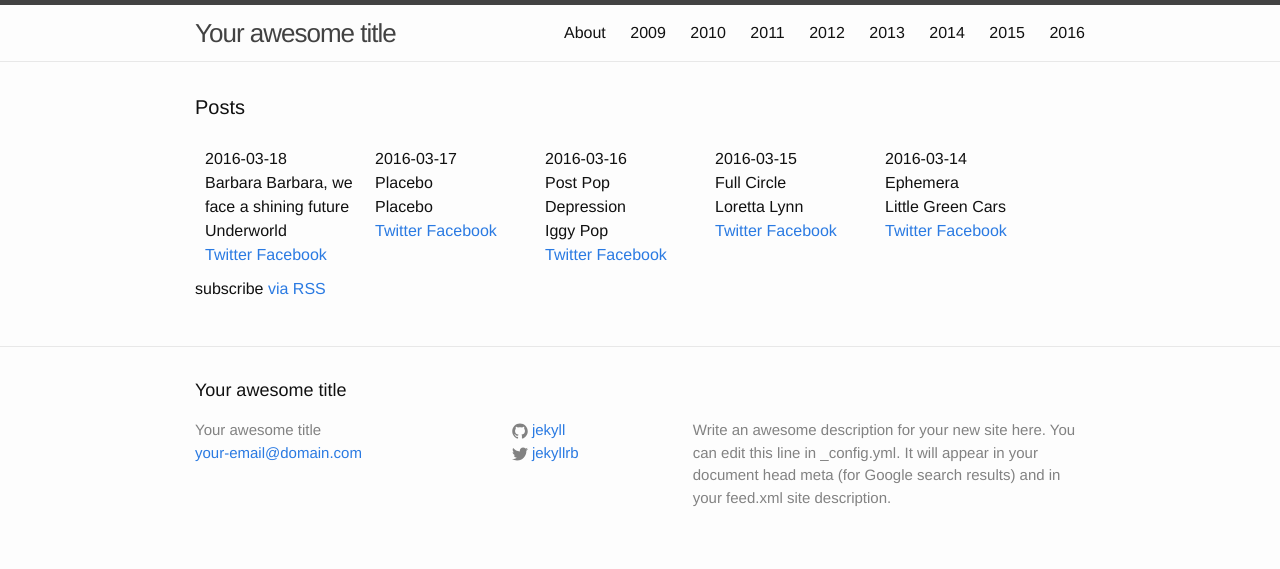
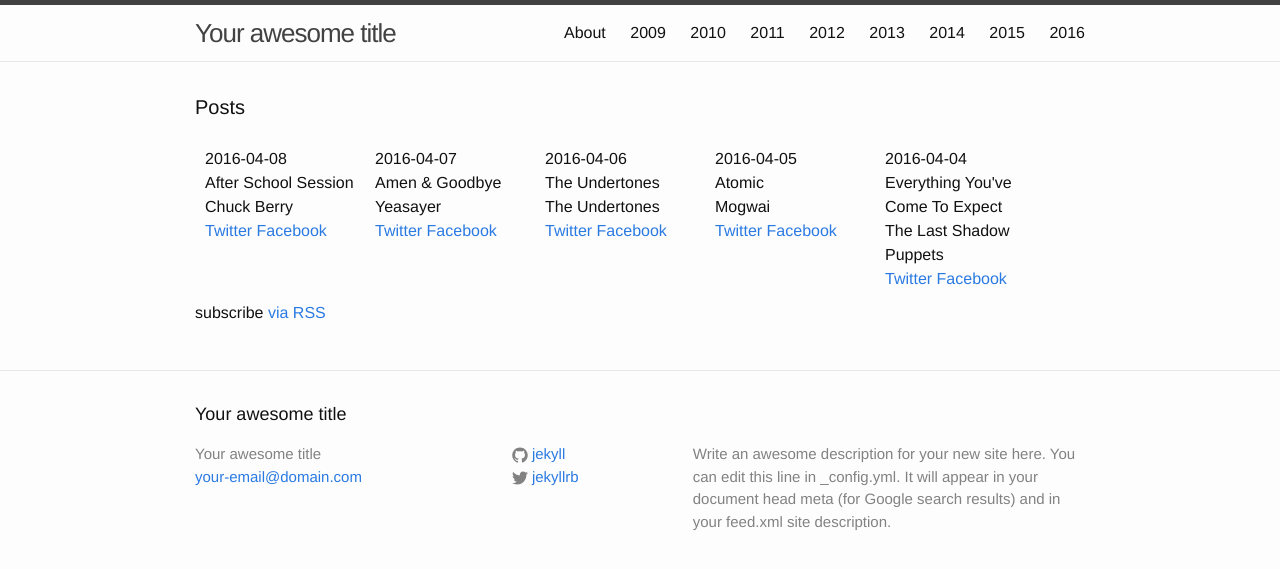
Before and after one commit to karaken12/bbc6musicaotd, a Jekyll site: the page built from site/index.html, in a window 1280 px wide. Shown: the top 569 px of the page. Built offline with Jekyll 4.4.1, drawn with Linux system fonts in a browser that asks for light colours.

Commit message:
Album data for weeks beginning 2016-03-21, 2016-03-28, 2016-04-04.

```diff
--- a/site/_data/year/2016.yml
+++ b/site/_data/year/2016.yml
@@ -476,3 +476,134 @@
     - https://twitter.com/BBC6Music/status/710846293883678721
     facebook:
     - https://www.facebook.com/BBCRadio6Music/posts/1163569167000625:0
+- date: 2016-03-21
+  artist: Primal Scream
+  title: Chaosmosis
+  spotify-id: 1sGYY6au3UdgZ1UM1ye1aA
+  sources:
+    facebook:
+    - https://www.facebook.com/BBCRadio6Music/posts/1166069130083962:0
+- date: 2016-03-22
+  artist: The Magnetic North
+  title: Prospect of Skelmersdale
+  spotify-id: 7vSfBcFc1HZ0yW5PsScyAZ
+  sources:
+    facebook:
+    - https://www.facebook.com/BBCRadio6Music/posts/1166961906661351:0
+- date: 2016-03-23
+  artist: James
+  title: Girl At The End of The World
+  spotify-id: 0GZD7XWnWhUDOdYDpNvMHB
+  sources:
+    facebook:
+    - https://www.facebook.com/BBCRadio6Music/posts/1167922289898646:0
+- date: 2016-03-24
+  artist: Prince
+  title: Parade
+  sources:
+    twitter:
+    - https://twitter.com/BBC6Music/status/712982783287754752
+    - https://twitter.com/BBC6Music/status/713020595731095553
+    facebook:
+    - https://www.facebook.com/BBCRadio6Music/posts/1168910159799859:0
+- date: 2016-03-25
+  artist: Damien Jurado
+  title: Visions of Us on the Land
+  spotify-id: 6VLh4y3jHAJy7S537doVdH
+  sources:
+    twitter:
+    - https://twitter.com/BBC6Music/status/713383149770829824
+    facebook:
+    - https://www.facebook.com/BBCRadio6Music/posts/1169895476367994:0
+- date: 2016-03-28
+  artist: White Denim
+  title: Stiff
+  spotify-id: 2QfaqpOUEkVFSx3pvRvY51
+  sources:
+    twitter:
+    - https://twitter.com/BBC6Music/status/714413987320958977
+    - https://twitter.com/BBC6Music/status/714454502762496000
+    facebook:
+    - https://www.facebook.com/BBCRadio6Music/posts/1173099156047626:0
+- date: 2016-03-29
+  artist: Kieran Leonard
+  title: Grapefruit
+  sources:
+    twitter:
+    - https://twitter.com/BBC6Music/status/714817250902073345
+    - https://twitter.com/BBC6Music/status/714776187785052160
+    facebook:
+    - https://www.facebook.com/BBCRadio6Music/posts/1174078105949731:0
+- date: 2016-03-30
+  artist: De La Soul
+  title: Three Feet High and Rising
+  sources:
+    twitter:
+    - https://twitter.com/BBC6Music/status/715180134425358337
+    - https://twitter.com/BBC6Music/status/715218595605778432
+    facebook:
+    - https://www.facebook.com/BBCRadio6Music/posts/1175201305837411:0
+- date: 2016-03-31
+  artist: Bob Mould
+  title: Patch The Sky
+  spotify-id: 7g9g9pBaW9SqF2FvH795Xu
+  sources:
+    twitter:
+    - https://twitter.com/BBC6Music/status/715504836075200513
+    facebook:
+    - https://www.facebook.com/BBCRadio6Music/posts/1176276069063268:0
+- date: 2016-04-01
+  artist: Pet Shop Boys
+  title: Super
+  spotify-id: 5L7Ph5PhFtwfE4lVtiPjDJ
+  sources:
+    twitter:
+    - https://twitter.com/BBC6Music/status/715863544672157696
+    facebook:
+    - https://www.facebook.com/BBCRadio6Music/posts/1177382655619276:0
+- date: 2016-04-04
+  artist: The Last Shadow Puppets
+  title: Everything You've Come To Expect
+  spotify-id: 6MtpG8DsvkSi9K9IRHwgm0
+  sources:
+    twitter:
+    - https://twitter.com/BBC6Music/status/716992414876114944
+    facebook:
+    - https://www.facebook.com/BBCRadio6Music/posts/1179617418729133:0
+- date: 2016-04-05
+  artist: Mogwai
+  title: Atomic
+  spotify-id: 56tg3CAAd9JZhzQZsYoC2c
+  sources:
+    twitter:
+    - https://twitter.com/BBC6Music/status/717354080138559488
+    facebook:
+    - https://www.facebook.com/BBCRadio6Music/posts/1180033928687482:0
+- date: 2016-04-06
+  artist: The Undertones
+  title: The Undertones
+  spotify-id: 4OYjeX6ByIDmklZLMUSxhT
+  sources:
+    twitter:
+    - https://twitter.com/BBC6Music/status/717716148897386496
+    facebook:
+    - https://www.facebook.com/BBCRadio6Music/posts/1180960055261536:0
+- date: 2016-04-07
+  artist: Yeasayer
+  title: Amen & Goodbye
+  spotify-id: 4LrxRfYhLlAhajdS9NcTKn
+  sources:
+    twitter:
+    - https://twitter.com/BBC6Music/status/718037587064188928
+    - https://twitter.com/BBC6Music/status/718079620185239552
+    facebook:
+    - https://www.facebook.com/BBCRadio6Music/posts/1181327651891443:0
+- date: 2016-04-08
+  artist: Chuck Berry
+  title: After School Session
+  spotify-id: 2v7zCFsnfuxykZoRkH5zmN
+  sources:
+    twitter:
+    - https://twitter.com/BBC6Music/status/718441166648291328
+    facebook:
+    - https://www.facebook.com/BBCRadio6Music/posts/1181922858498589:0
```
